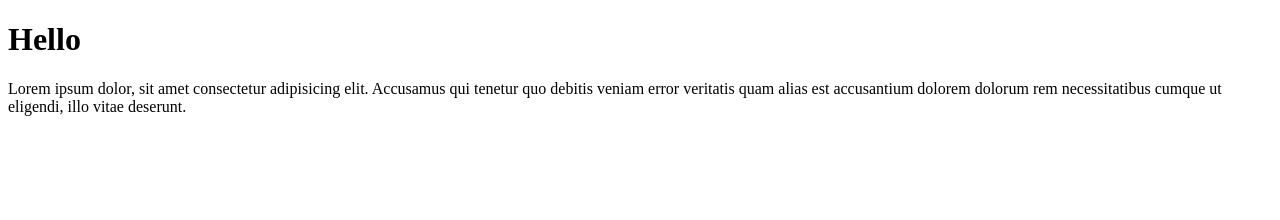
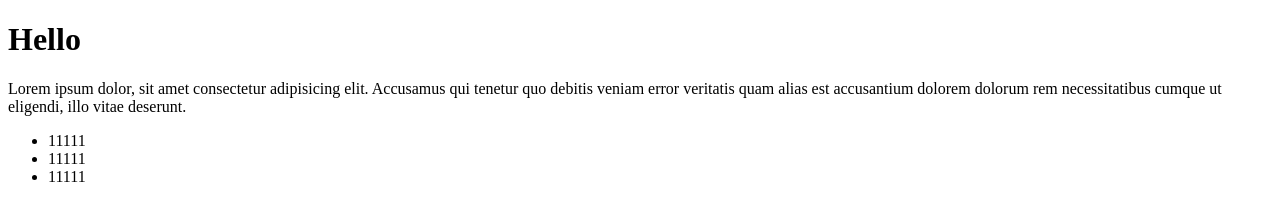
Before and after one commit to Danulenko21/git2les, a plain HTML site: page index.html in a window 1280 px wide. Drawn offline with Linux system fonts and the light colour scheme.

Commit message:
add list

```diff
--- a/index.html
+++ b/index.html
@@ -9,5 +9,10 @@
 <body>
     <h1>Hello</h1>
     <p>Lorem ipsum dolor, sit amet consectetur adipisicing elit. Accusamus qui tenetur quo debitis veniam error veritatis quam alias est accusantium dolorem dolorum rem necessitatibus cumque ut eligendi, illo vitae deserunt.</p>
+<ul>
+    <li>11111</li>
+    <li>11111</li>
+    <li>11111</li>
+</ul>
 </body>
 </html>
```
